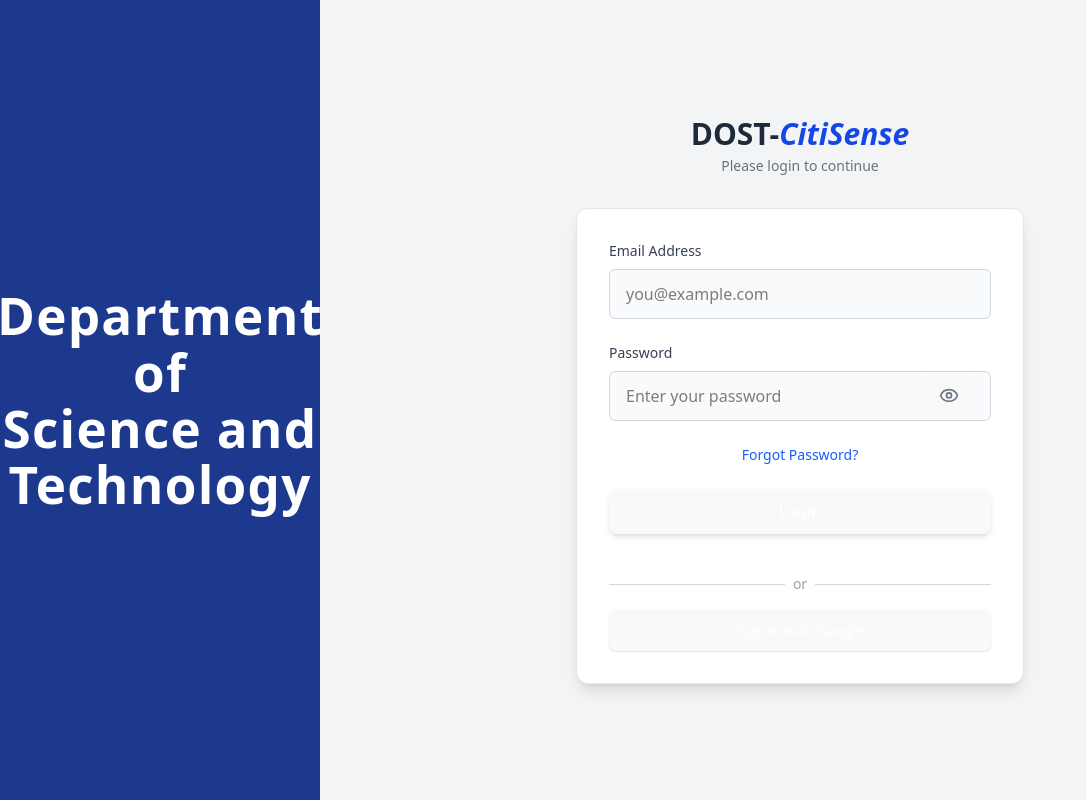
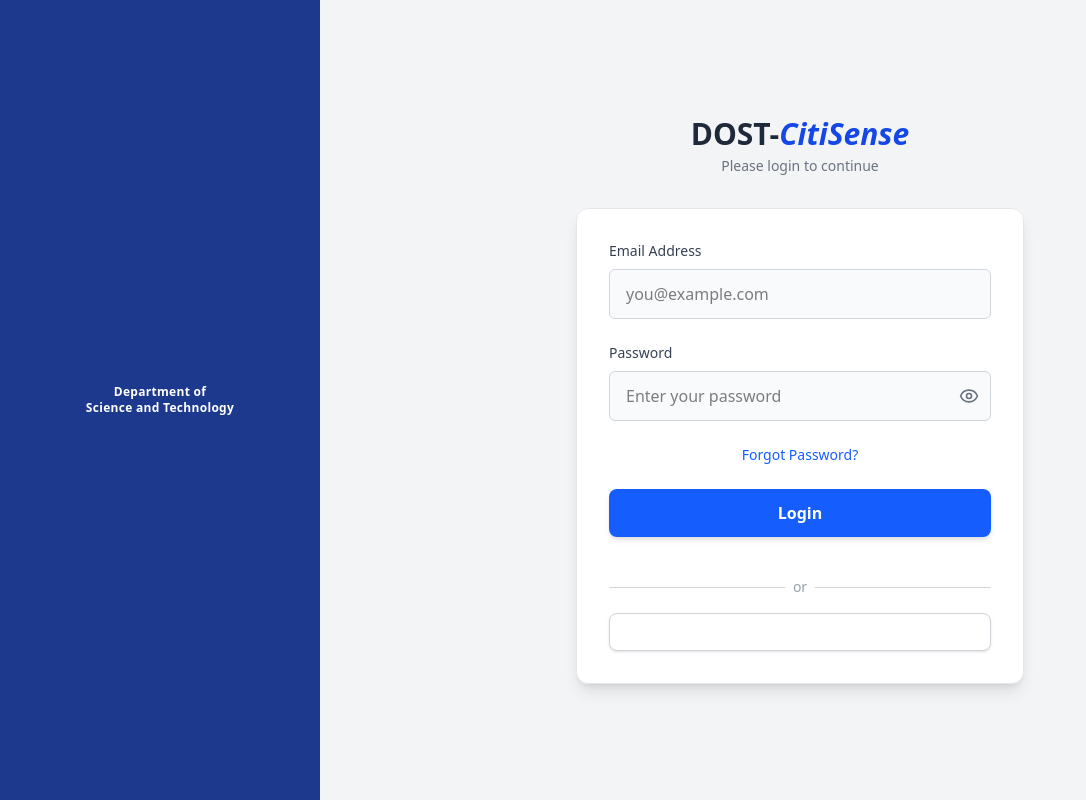
Before and after one commit to APC-SoCIT/APC_2025_2026_T1_MI232_G07-DOST-CitiSense, a React app in the folder frontend/: page / in a window 1280 px wide. Shown: the whole page, without its empty margins (0-1086 px from the left). Built offline with nearby package versions, Linux system fonts and the light colour scheme; the HTML template or start-up script is replaced by a standard one.

Commit message:
refactor: move Sidebar into separate component

```diff
--- a/frontend/src/App.tsx
+++ b/frontend/src/App.tsx
@@ -1,56 +1,16 @@
-import { Outlet } from "react-router-dom";
-import {
-  BarChart3,
-  Settings,
-  Home,
-  Archive,
-  Filter,
-  Download,
-} from "lucide-react";
+import { Settings, Filter, Download } from "lucide-react";
+import MainDashboardLayout from "./pages/dashboard";
 
 const App = () => {
   return (
-    <div className="w-screen h-screen flex bg-gray-100 font-sans">
-      {/* Sidebar */}
-      <div className="w-64 bg-white shadow-2xl border-r border-gray-200 flex flex-col z-20">
-        <div className="p-6">
-          <div className="flex items-center space-x-3">
-            <div className="w-10 h-10 bg-gradient-to-br from-blue-500 to-blue-700 rounded-xl flex items-center justify-center shadow-lg">
-              <div className="w-5 h-5 bg-white rounded-md"></div>
-            </div>
-            <span className="font-bold text-gray-800 text-lg">
-              DOST-CitiSense
-            </span>
-          </div>
-        </div>
-        <nav className="mt-8 flex-1">
-          <div className="px-6 py-3 text-gray-600 hover:bg-gray-50 cursor-pointer flex items-center space-x-3 transition-colors duration-200">
-            <Home className="w-5 h-5" />
-            <span className="font-medium">Home</span>
-          </div>
-          <div className="px-6 py-3 bg-gradient-to-r from-blue-50 to-blue-100 text-blue-800 cursor-pointer flex items-center space-x-3 border-r-4 border-blue-500">
-            <BarChart3 className="w-5 h-5" />
-            <span className="font-semibold">Dashboard</span>
-          </div>
-          <div className="px-6 py-3 text-gray-600 hover:bg-gray-50 cursor-pointer flex items-center space-x-3 transition-colors duration-200">
-            <Archive className="w-5 h-5" />
-            <span className="font-medium">Archive</span>
-          </div>
-        </nav>
-      </div>
-
+    <div className="w-full h-screen flex bg-gray-100 font-sans overflow-hidden">
       {/* Main content area */}
       <div className="flex-1 flex flex-col">
         {/* Header (Top Nav) */}
         <div className="bg-white shadow-md border-b border-gray-200 px-8 py-4 flex flex-wrap gap-4 justify-between items-center z-10">
-          <div>
-            <h3
-              className="text-3xl text-gray-800
-"
-            >
-              Sentiment Analysis Dashboard
-            </h3>
-          </div>
+          <h3 className="text-3xl text-gray-800">
+            Sentiment Analysis Dashboard
+          </h3>
           <div className="flex space-x-3">
             <button className="flex items-center space-x-2 bg-gray-900 text-white px-4 py-2 rounded-lg hover:bg-gray-700 transition text-sm">
               <Filter className="w-4 h-4" />
@@ -68,7 +28,7 @@
 
         {/* Content */}
         <div className="flex-1 overflow-y-auto p-4 sm:p-8 bg-gray-100">
-          <Outlet />
+          <MainDashboardLayout />
         </div>
       </div>
     </div>
--- /dev/null
+++ b/frontend/src/Layout.tsx
@@ -0,0 +1,15 @@
+import { Outlet } from "react-router-dom";
+import Sidebar from "./components/Sidebar";
+
+const Layout = () => {
+  return (
+    <div className="flex w-full">
+      <Sidebar />
+      <main className="w-full">
+        <Outlet />
+      </main>
+    </div>
+  );
+};
+
+export default Layout;
--- /dev/null
+++ b/frontend/src/components/Sidebar.tsx
@@ -0,0 +1,30 @@
+import { BarChart3, Table } from "lucide-react";
+const Sidebar = () => {
+  return (
+    //Sidebar
+    <div className="w-64 bg-white shadow-2xl border-r border-gray-200 flex flex-col z-20">
+      <div className="p-6">
+        <div className="flex items-center space-x-3">
+          <div className="w-10 h-10 bg-gradient-to-br from-blue-500 to-blue-700 rounded-xl flex items-center justify-center shadow-lg">
+            <div className="w-5 h-5 bg-white rounded-md"></div>
+          </div>
+          <span className="font-bold text-gray-800 text-lg">
+            DOST-CitiSense
+          </span>
+        </div>
+      </div>
+      <nav className="mt-8 flex-1">
+        <div className="px-6 py-3 text-gray-600 hover:bg-gray-50 cursor-pointer flex items-center space-x-3 transition-colors duration-200">
+          <Table className="w-5 h-5" />
+          <span className="font-medium">Data Table</span>
+        </div>
+        <div className="px-6 py-3 bg-gradient-to-r from-blue-50 to-blue-100 text-blue-800 cursor-pointer flex items-center space-x-3 border-r-4 border-blue-500">
+          <BarChart3 className="w-5 h-5" />
+          <span className="font-semibold">Dashboard</span>
+        </div>
+      </nav>
+    </div>
+  );
+};
+
+export default Sidebar;
--- a/frontend/src/index.css
+++ b/frontend/src/index.css
@@ -1,73 +1,4 @@
 @import "tailwindcss";
-
-:root {
-  font-family: system-ui, Avenir, Helvetica, Arial, sans-serif;
-  line-height: 1.5;
-  font-weight: 400;
-
-  color-scheme: light dark;
-  color: rgba(255, 255, 255, 0.87);
-  background-color: #242424;
-
-  font-synthesis: none;
-  text-rendering: optimizeLegibility;
-  -webkit-font-smoothing: antialiased;
-  -moz-osx-font-smoothing: grayscale;
-}
-
-a {
-  font-weight: 500;
-  color: #646cff;
-  text-decoration: inherit;
-}
-a:hover {
-  color: #535bf2;
-}
-
-body {
-  margin: 0;
-  display: flex;
-  place-items: center;
-  min-width: 320px;
-  min-height: 100vh;
-}
-
-h1 {
-  font-size: 3.2em;
-  line-height: 1.1;
-}
-
-button {
-  border-radius: 8px;
-  border: 1px solid transparent;
-  padding: 0.6em 1.2em;
-  font-size: 1em;
-  font-weight: 500;
-  font-family: inherit;
-  background-color: #1a1a1a;
-  cursor: pointer;
-  transition: border-color 0.25s;
-}
-button:hover {
-  border-color: #646cff;
-}
-button:focus,
-button:focus-visible {
-  outline: 4px auto -webkit-focus-ring-color;
-}
-
-@media (prefers-color-scheme: light) {
-  :root {
-    color: #213547;
-    background-color: #ffffff;
-  }
-  a:hover {
-    color: #747bff;
-  }
-  button {
-    background-color: #f9f9f9;
-  }
-}
 
 .apexcharts-tooltip {
   background: #f3f3f3 !important;
--- a/frontend/src/main.tsx
+++ b/frontend/src/main.tsx
@@ -3,8 +3,8 @@
 import "./index.css";
 import { createBrowserRouter, RouterProvider } from "react-router-dom";
 import DOSTCitiSenseLogin from "./Authentication/Login.tsx";
-import MainDashboardLayout from "./pages/dashboard.tsx";
 import App from "./App.tsx";
+import Layout from "./Layout.tsx";
 
 //https://reactrouter.com/6.30.1/routers/create-browser-router#createbrowserrouter
 const router = createBrowserRouter([
@@ -14,11 +14,11 @@
   },
   {
     path: "/dashboard",
-    element: <App />,
+    element: <Layout />,
     children: [
       {
         path: "",
-        element: <MainDashboardLayout />,
+        element: <App />,
       },
     ],
   },
```
